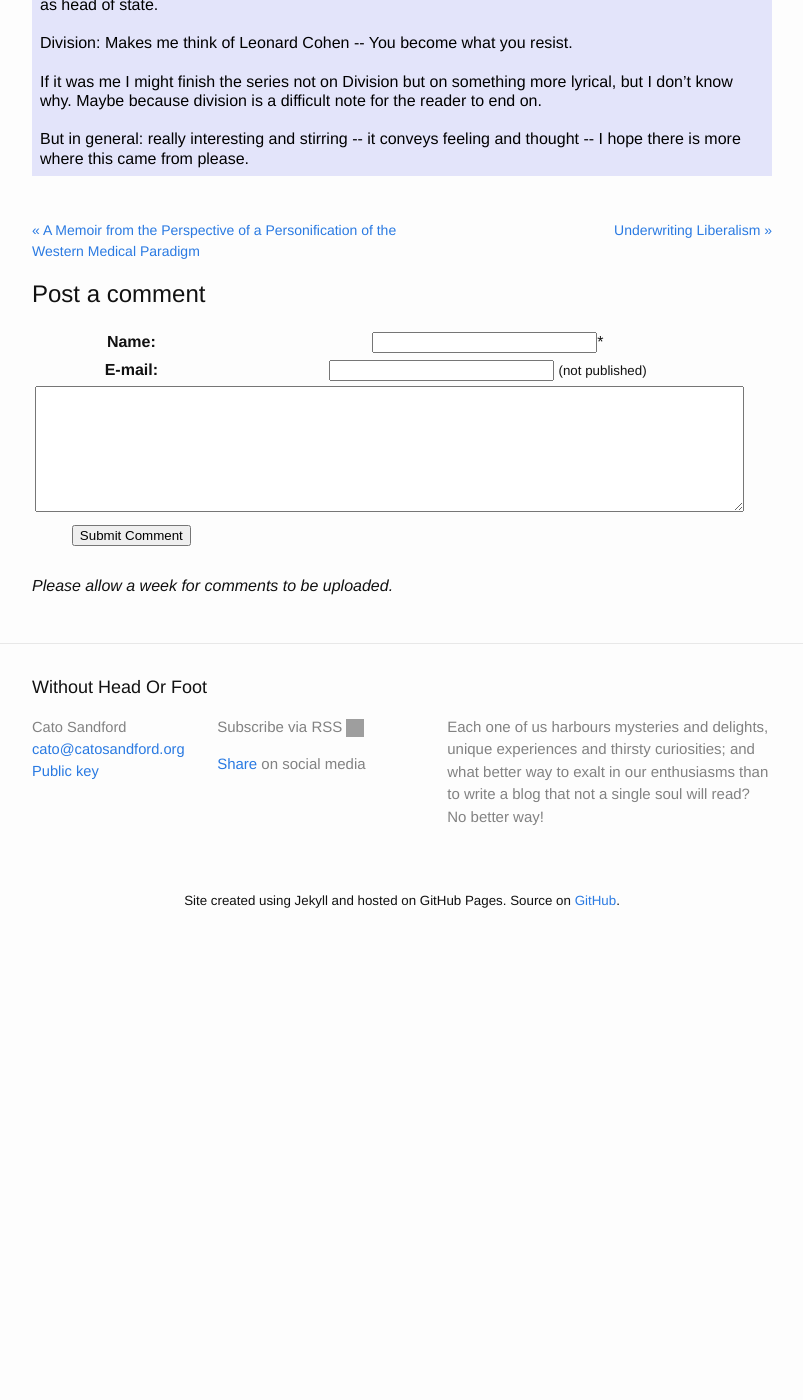
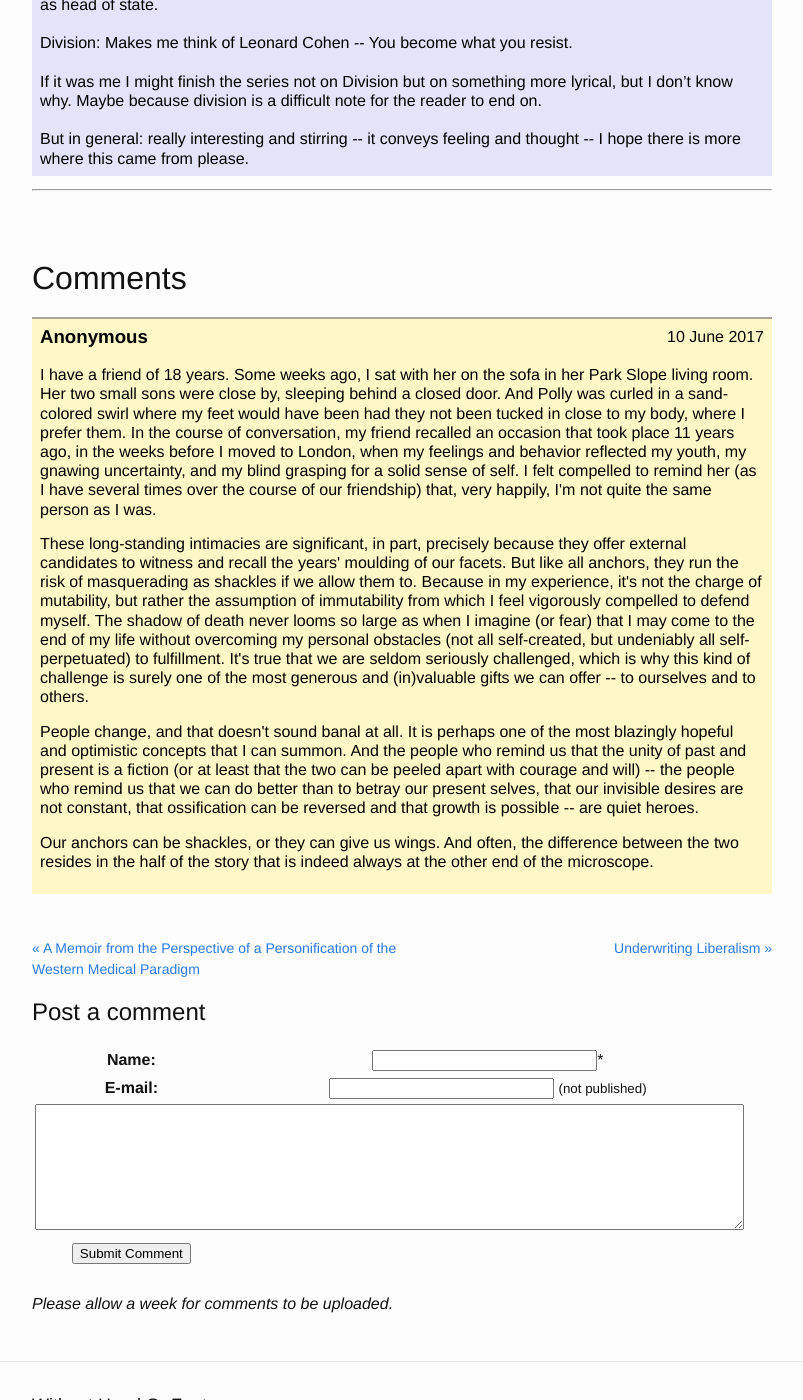
Before and after one commit to Allium/WithoutHeadOrFoot, a Jekyll site: the page built from _posts/2017-01-06-Our-Selves-And-Other-Charlatans.md, in a window 1280 px wide and 1400 px high, scrolled down 8423 px. Shown: the whole window, without its empty margins (238-1041 px from the left). Built offline with Jekyll 4.4.1, drawn with Linux system fonts in a browser that asks for light colours; comment, search, counter and statistics services are not loaded; before the commit the page ends 9335 px from its top, so only the background shows below that; grey boxes are pictures that could not be loaded.

Commit message:
Add comment to Charlatans

```diff
--- a/_posts/2017-01-06-Our-Selves-And-Other-Charlatans.md
+++ b/_posts/2017-01-06-Our-Selves-And-Other-Charlatans.md
@@ -228,3 +228,25 @@ We all have been marinated in this stew of hatred: it is impossible to escape th
     <br>
 	But in general: really interesting and stirring -- it conveys feeling and thought -- I hope there is more where this came from please.
 </div>
+
+
+
+
+***
+
+<br><br>
+<h2>Comments</h2>
+
+<div class="comment" style="background-color: #FFF8C6;">
+    <span class="name">Anonymous</span>
+    <span class="date">10 June 2017</span>
+	<br>
+    <br>
+	<p>I have a friend of 18 years. Some weeks ago, I sat with her on the sofa in her Park Slope living room. Her two small sons were close by, sleeping behind a closed door. And Polly was curled in a sand-colored swirl where my feet would have been had they not been tucked in close to my body, where I prefer them. In the course of conversation, my friend recalled an occasion that took place 11 years ago, in the weeks before I moved to London, when my feelings and behavior reflected my youth, my gnawing uncertainty, and my blind grasping for a solid sense of self. I felt compelled to remind her (as I have several times over the course of our friendship) that, very happily, I'm not quite the same person as I was.</p>
+
+	<p>These long-standing intimacies are significant, in part, precisely because they offer external candidates to witness and recall the years' moulding of our facets. But like all anchors, they run the risk of masquerading as shackles if we allow them to. Because in my experience, it's not the charge of mutability, but rather the assumption of immutability from which I feel vigorously compelled to defend myself. The shadow of death never looms so large as when I imagine (or fear) that I may come to the end of my life without overcoming my personal obstacles (not all self-created, but undeniably all self-perpetuated) to fulfillment. It's true that we are seldom seriously challenged, which is why this kind of challenge is surely one of the most generous and (in)valuable gifts we can offer -- to ourselves and to others.</p>
+
+	<p>People change, and that doesn't sound banal at all. It is perhaps one of the most blazingly hopeful and optimistic concepts that I can summon. And the people who remind us that the unity of past and present is a fiction (or at least that the two can be peeled apart with courage and will) -- the people who remind us that we can do better than to betray our present selves, that our invisible desires are not constant, that ossification can be reversed and that growth is possible -- are quiet heroes.</p>
+
+	<p>Our anchors can be shackles, or they can give us wings. And often, the difference between the two resides in the half of the story that is indeed always at the other end of the microscope.</p>
+</div>
```
